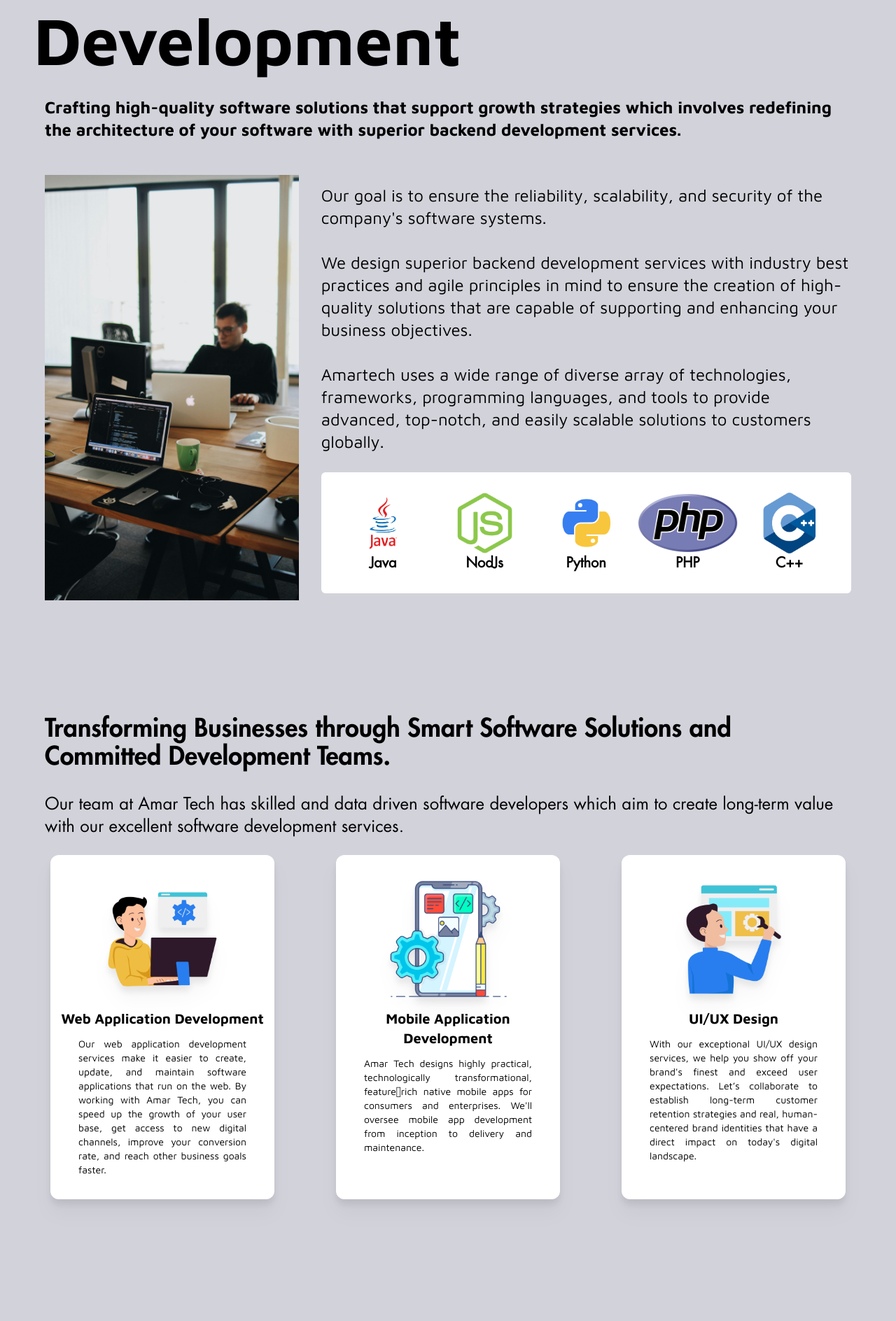
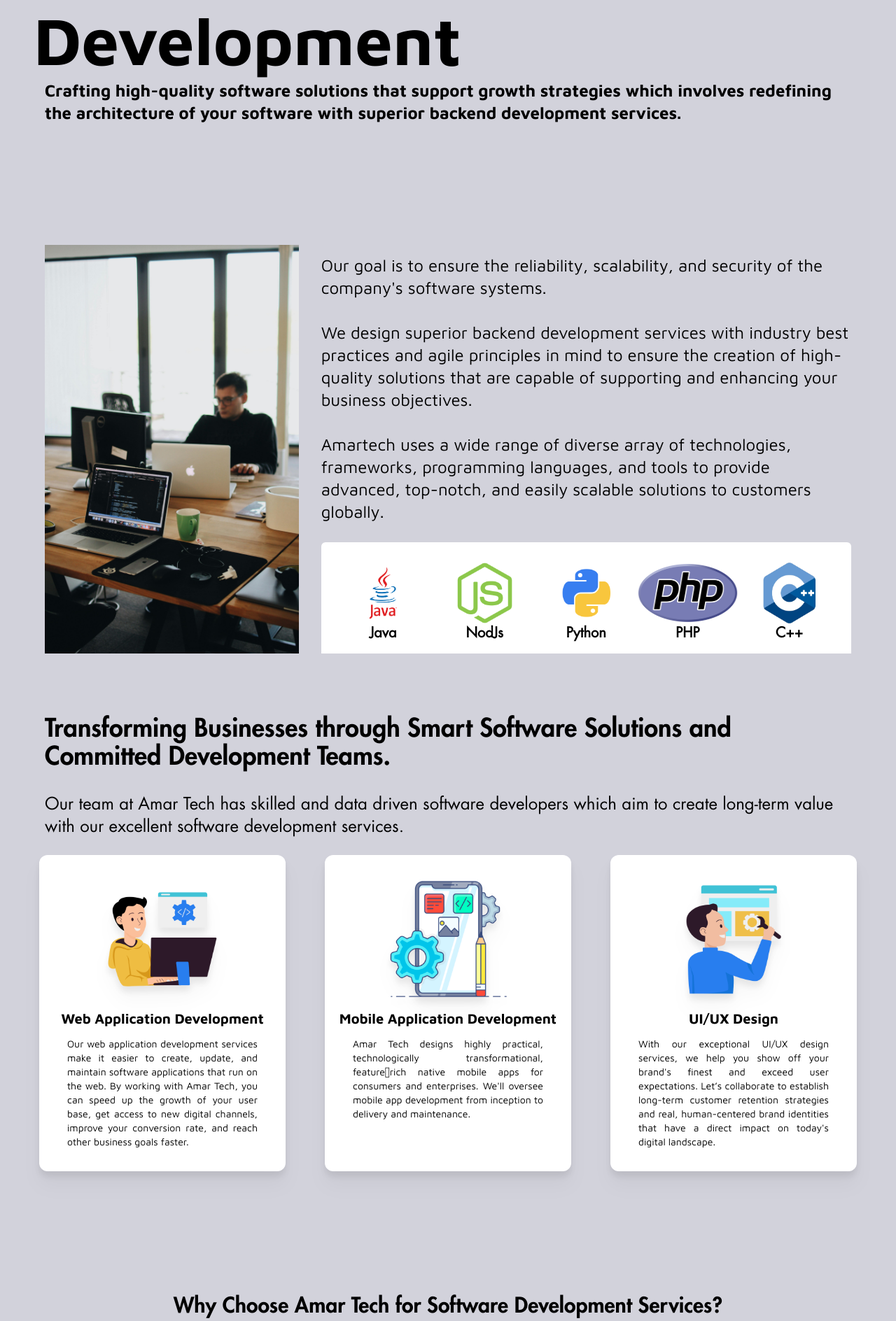
Before and after one commit to AshirAzeem-Developer/AmarTechSolutions, a React (Create React App) app: page /serviceDetails in a window 1280 px wide. Shown: the part 551-2439 px from the top of the page at 70% size. Built offline with nearby package versions, Linux system fonts and the light colour scheme; grey boxes are pictures that could not be loaded; a web font is replaced by a local one.

Commit message:
changes applies

```diff
--- a/src/Screens/ServiceDetail.jsx
+++ b/src/Screens/ServiceDetail.jsx
@@ -96,11 +96,11 @@ const ServiceDetail = () => {
                   //   backgroundSize: "cover",
                   // }}
                 >
-                  <h1 className=" text-black relative top16 font-bold mx-4 text-5xl lg:text-8xl  h-[10vh] ">
+                  <h1 className=" text-black relative  font-bold mx-4 text-5xl lg:text-8xl  h-[10vh] ">
                     Development
                   </h1>
-                  <p></p>
-                  <p className="text-black font-bold pt-12 text-2xl px-8">
+
+                  <p className="text-black font-bold  sm:pt-4 md:pt-6 pt-4 text-2xl   px-8">
                     Crafting high-quality software solutions that support growth
                     strategies which involves redefining the architecture of
                     your software with superior backend development services.
@@ -114,7 +114,7 @@ const ServiceDetail = () => {
         {/* ====================== >>> Section 2 Starts Here <<<< ============================== */}
 
         <div
-          className="bg-[#D2D2DB] relative top-[570px] grid lg:grid-cols-12 gap-8 px-16 items-center justify-center py-8 w-screen overflow-hidden "
+          className="bg-[#D2D2DB]  relative sm:top-[100px] md:top-[670px] grid lg:grid-cols-12 gap-8 px-16 items-center justify-center py-8 w-screen overflow-hidden "
           // style={{
           //   backgroundImage: `url(${BgImage2})`,
           //   backgroundPosition: "center",
@@ -204,7 +204,7 @@ const ServiceDetail = () => {
               return (
                 <div
                   key={index}
-                  className=" bg-white mx-10  py-8 rounded-xl drop-shadow-xl"
+                  className=" bg-white mx-6  py-8 rounded-xl drop-shadow-xl"
                 >
                   <div className="flex flex-col  items-center justify-center">
                     <img
```
